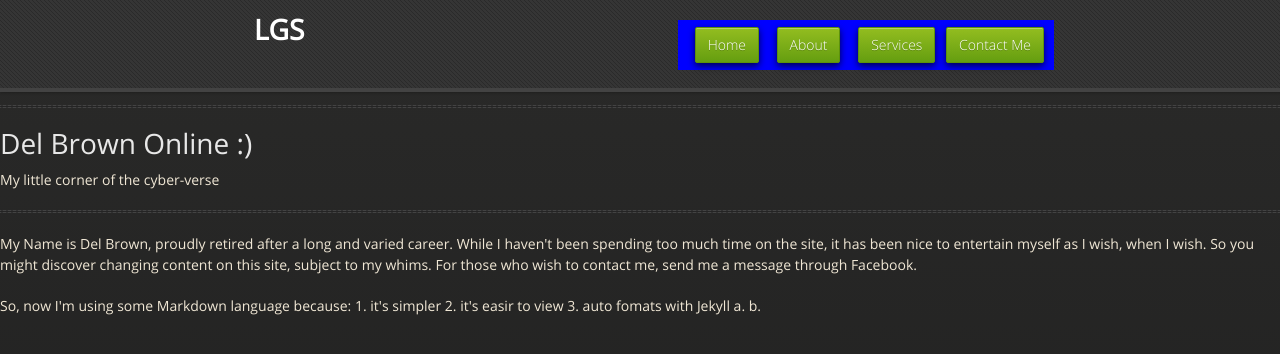
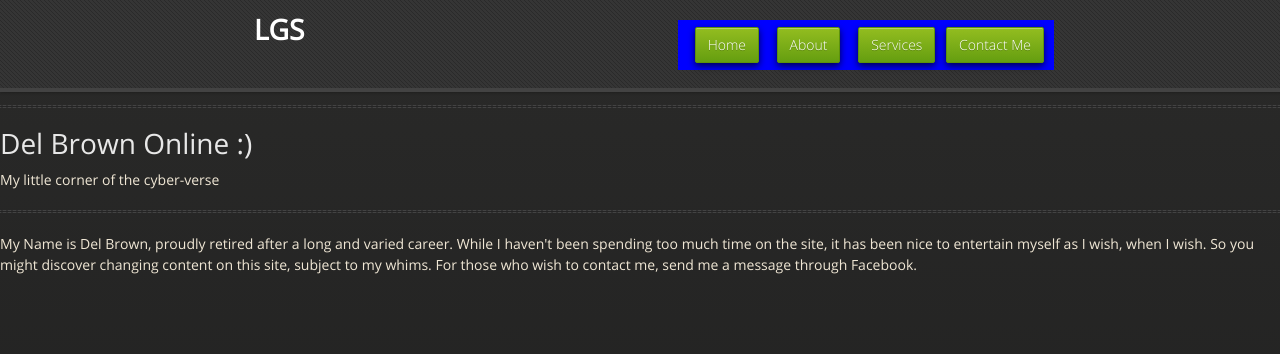
Before and after one commit to delonline/delonline.github.io, a Jekyll site: the page built from index.html, in a window 1280 px wide. Shown: the top 354 px of the page. Built offline with Jekyll 4.4.1, drawn with Linux system fonts in a browser that asks for light colours; nearby versions of some CDN libraries.

Commit message:
Update index.html

```diff
--- a/index.html
+++ b/index.html
@@ -12,10 +12,3 @@ title: Del Brown, Retired Traveler
 <p>My Name is Del Brown, proudly retired after a long and varied career. While I haven't been spending too much time on the site,
   it has been nice to entertain myself as I wish, when I wish.  So you might discover changing content on this site,
   subject to my whims.  For those who wish to contact me, send me a message through Facebook.</p>
-
-So, now I'm using some Markdown language because:
-1. it's simpler
-2. it's easir to view
-3. auto fomats with Jekyll
-a.
-b.
```
